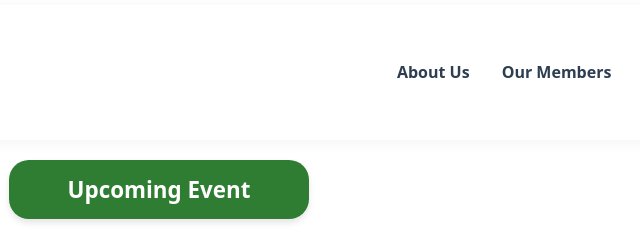
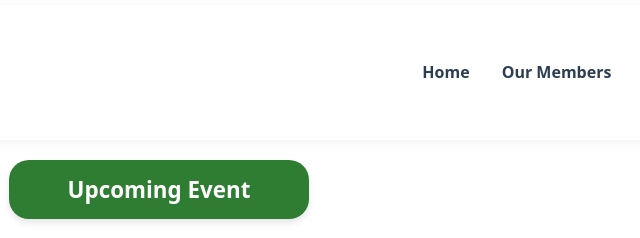
Before and after one commit to Demo17-png/ANPMP-Akute-Website, a plain HTML site: page events.html in a window 1280 px wide. Shown: the top 238 px of the page, 481-1121 px from the left. Drawn offline with Linux system fonts and the light colour scheme.

Commit message:
Update events.html

```diff
--- a/events.html
+++ b/events.html
@@ -21,7 +21,7 @@
                 </svg>
             </button>
             <ul id="primary-navigation" data-visible="false">
-                <li><a href="./index.html" target="_blank">About Us</a></li>
+                <li><a href="./index.html" target="_blank">Home</a></li>
                 <li><a href="./members.html" target="_blank">Our Members</a></li>
                 <li><a href="#contact-us">Contact Us</a></li>
             </ul>
```
